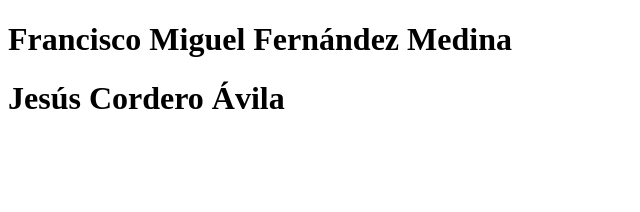
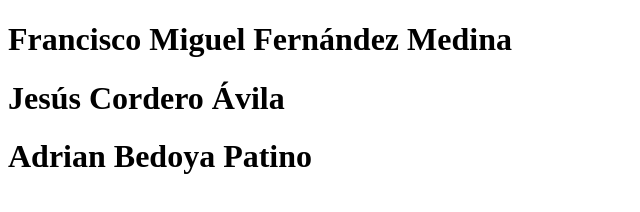
Before and after one commit to franciscomfm/refuerzo-fmfm, a plain HTML site: page fm_fm_index.html in a window 1280 px wide. Shown: the whole page, without its empty margins (0-640 px from the left). Drawn offline with Linux system fonts and the light colour scheme.

Commit message:
Update fm_fm_index.html

```diff
--- a/fm_fm_index.html
+++ b/fm_fm_index.html
@@ -9,5 +9,6 @@
 <body>
     <h1>Francisco Miguel Fernández Medina</h1>
      <h1>Jesús Cordero Ávila</h1>
+    <h1>Adrian Bedoya Patino<h1>
 </body>
 </html>
```
